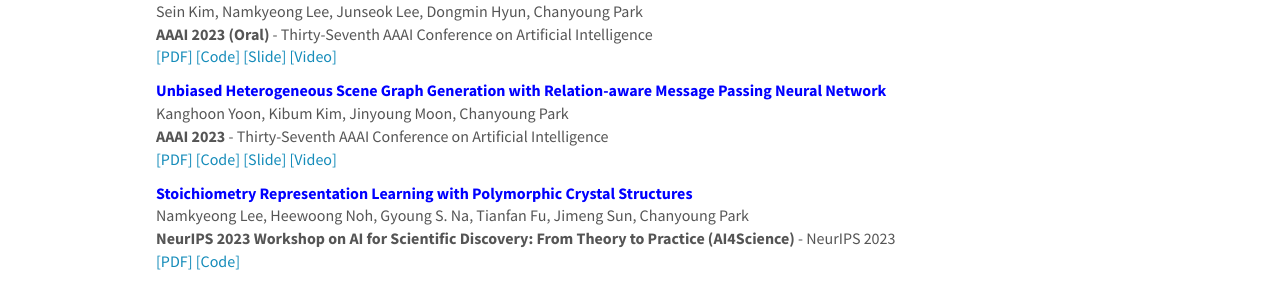
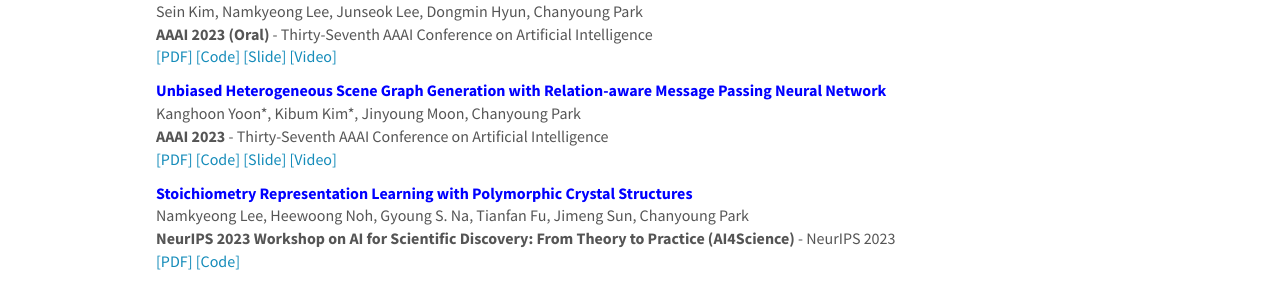
Before and after one commit to kaist-dsail/kaist-dsail.github.io, a Jekyll site: the page built from _pages/publications_conference.md, in a window 1280 px wide and 900 px high, scrolled down 1405 px. Shown: the part 157-444 px from the top of the window. Built offline with Jekyll 4.4.1, drawn with Linux system fonts in a browser that asks for light colours; nearby versions of some CDN libraries; part of the change alters nothing that is shown.

```diff
--- a/_data/publist_conf.yml
+++ b/_data/publist_conf.yml
@@ -105,7 +105,7 @@
   video_url: https://youtu.be/NxXhc90dIZs
 
 - title: Unbiased Heterogeneous Scene Graph Generation with Relation-aware Message Passing Neural Network
-  authors: Kanghoon Yoon, Kibum Kim, Jinyoung Moon, Chanyoung Park
+  authors: Kanghoon Yoon&#42;, Kibum Kim&#42;, Jinyoung Moon, Chanyoung Park
   venue: AAAI 2023
   venue_full: Thirty-Seventh AAAI Conference on Artificial Intelligence
   year: 2023
```
